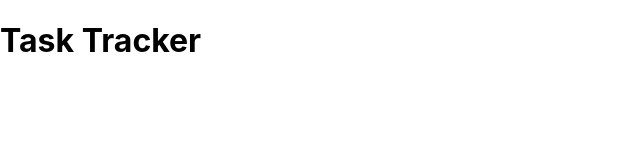
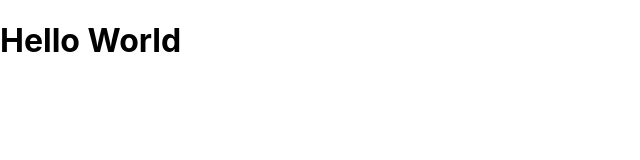
Before and after one commit to Nadun00/task-tracker-react, a React (Create React App) app: page / in a window 1280 px wide. Shown: the top 160 px of the page, without its empty margins (0-640 px from the left). Built offline with nearby package versions, Linux system fonts and the light colour scheme.

Commit message:
simple changes

```diff
--- a/src/App.js
+++ b/src/App.js
@@ -1,8 +1,9 @@
-import Header from './component/Header';
+import Header from './components/Header';
 
-function App() {
+const App= () => {
   return (
-    <div className='container'>
+    <div className='container '>
+      <h1>Hello World</h1>
      <Header/>
     </div>
   );
--- a/src/component/Header.js
+++ /dev/null
@@ -1,11 +0,0 @@
-import React from 'react'
-
-const Header = () => {
-  return (
-    <header>
-        <h1>Task Tracker</h1>
-    </header>
-  )
-}
-
-export default Header
--- /dev/null
+++ b/src/components/Header.js
@@ -0,0 +1,13 @@
+const Header = ({title}) => {
+  return (
+    <header>
+        <h1>{title}</h1>
+    </header>
+  );
+};
+
+Header.defaultProps = {
+    title: 'Task Tracker',
+};
+
+export default Header
```
